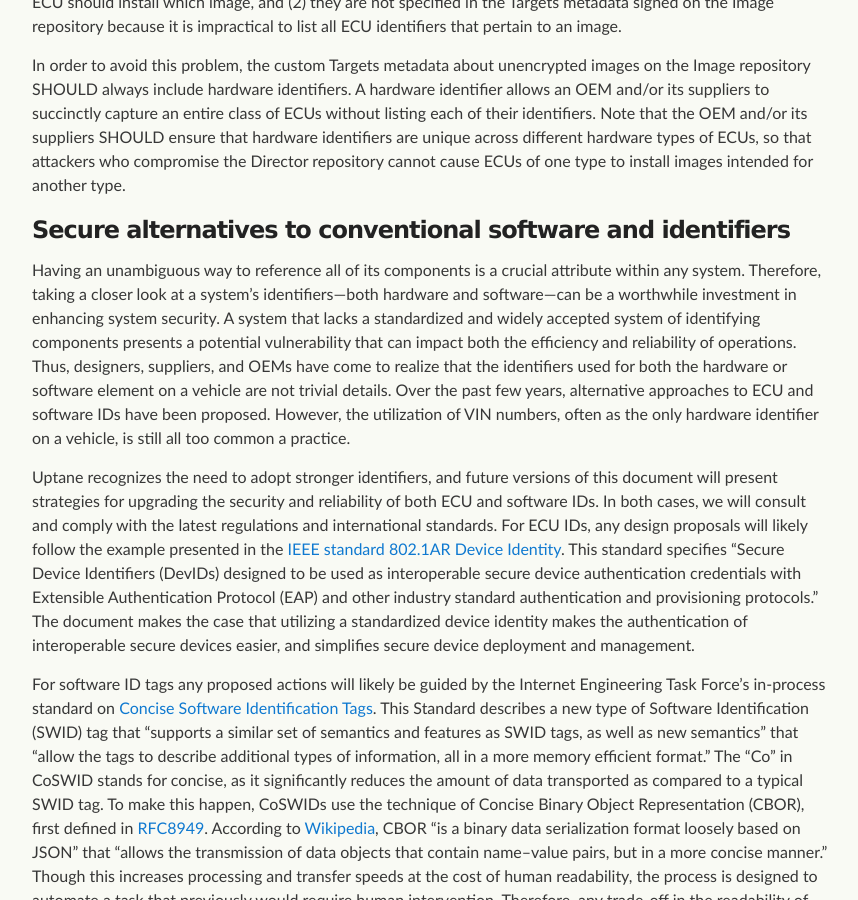
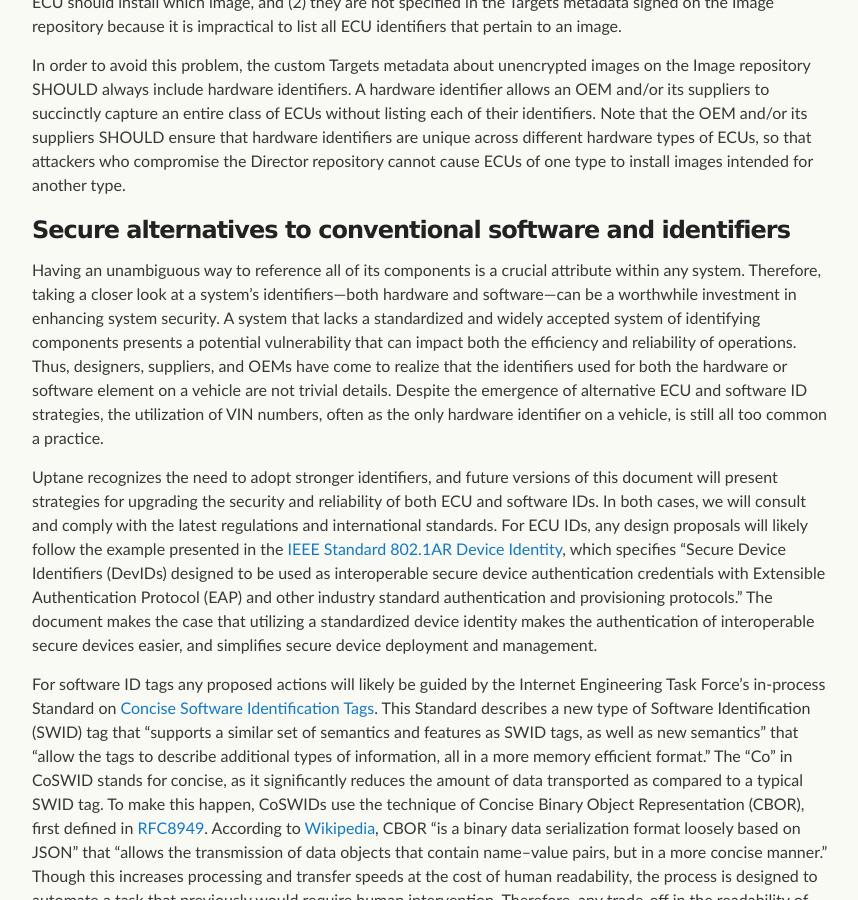
Before and after one commit to uptane/deployment-considerations, a Jekyll site: the page built from security_considerations.md, in a window 1280 px wide and 900 px high, scrolled down 748 px. Shown: the whole window, without its empty margins (208-1066 px from the left). Built offline with Jekyll 4.4.1, drawn with Linux system fonts in a browser that asks for light colours; our own code applies the rules of GitHub Pages for plain Markdown files.

Commit message:
fixed some minor wording issues

```diff
--- a/security_considerations.md
+++ b/security_considerations.md
@@ -20,11 +20,11 @@ In order to avoid this problem, the custom Targets metadata about unencrypted im
 
 ### Secure alternatives to conventional software and identifiers
 
-Having an unambiguous way to reference all of its components is a crucial attribute within any system. Therefore, taking a closer look at a system’s identifiers—both hardware and software—can be a worthwhile investment in enhancing system security. A system that lacks a standardized and widely accepted system of identifying components presents a potential vulnerability that can impact both the efficiency and reliability of operations. Thus, designers, suppliers, and OEMs have come to realize that the identifiers used for both the hardware or software element on a vehicle are not trivial details. Over the past few years, alternative approaches to ECU and software IDs have been proposed. However, the utilization of VIN numbers, often as the only hardware identifier on a vehicle, is still all too common a practice.
+Having an unambiguous way to reference all of its components is a crucial attribute within any system. Therefore, taking a closer look at a system’s identifiers—both hardware and software—can be a worthwhile investment in enhancing system security. A system that lacks a standardized and widely accepted system of identifying components presents a potential vulnerability that can impact both the efficiency and reliability of operations. Thus, designers, suppliers, and OEMs have come to realize that the identifiers used for both the hardware or software element on a vehicle are not trivial details. Despite the emergence of alternative ECU and software ID strategies, the utilization of VIN numbers, often as the only hardware identifier on a vehicle, is still all too common a practice.
 
-Uptane recognizes the need to adopt stronger identifiers, and future versions of this document will present strategies for upgrading the security and reliability of both ECU and software IDs. In both cases, we will consult and comply with the latest regulations and international standards. For ECU IDs, any design proposals will likely follow the example presented in the [IEEE standard 802.1AR Device Identity](https://1.ieee802.org/security/802-1ar/). This standard specifies “Secure Device Identifiers (DevIDs)  designed to be used as interoperable secure device authentication credentials with Extensible Authentication Protocol (EAP) and other industry standard authentication and provisioning protocols.” The document makes the case that utilizing a standardized device identity makes the authentication of interoperable secure devices easier, and simplifies secure device deployment and management.
+Uptane recognizes the need to adopt stronger identifiers, and future versions of this document will present strategies for upgrading the security and reliability of both ECU and software IDs. In both cases, we will consult and comply with the latest regulations and international standards. For ECU IDs, any design proposals will likely follow the example presented in the [IEEE Standard 802.1AR Device Identity](https://1.ieee802.org/security/802-1ar/), which specifies “Secure Device Identifiers (DevIDs)  designed to be used as interoperable secure device authentication credentials with Extensible Authentication Protocol (EAP) and other industry standard authentication and provisioning protocols.” The document makes the case that utilizing a standardized device identity makes the authentication of interoperable secure devices easier, and simplifies secure device deployment and management.
 
-For software ID tags any proposed actions will likely be guided by the Internet Engineering Task Force’s in-process standard on [Concise Software Identification Tags](https://datatracker.ietf.org/doc/draft-ietf-sacm-coswid/). This Standard describes a new type of Software Identification (SWID) tag that “supports a similar set of semantics and features as SWID tags, as well as new semantics” that “allow the tags to describe additional types of information, all in a more memory efficient format.” The “Co” in CoSWID stands for concise, as it significantly reduces the amount of data transported as compared to a typical SWID tag. To make this happen, CoSWIDs use the technique of Concise Binary Object Representation (CBOR), first defined in [RFC8949](https://datatracker.ietf.org/doc/html/rfc8949). According to [Wikipedia](https://en.wikipedia.org/wiki/CBOR),  CBOR “is a binary data serialization format loosely based on JSON” that “allows the transmission of data objects that contain name–value pairs, but in a more concise manner.” Though this  increases processing and transfer speeds at the cost of human readability, the process is designed to automate a task that previously would require human intervention. Therefore, any trade-off in the readability of content would be negligible compared to the enhanced security value.
+For software ID tags any proposed actions will likely be guided by the Internet Engineering Task Force’s in-process Standard on [Concise Software Identification Tags](https://datatracker.ietf.org/doc/draft-ietf-sacm-coswid/). This Standard describes a new type of Software Identification (SWID) tag that “supports a similar set of semantics and features as SWID tags, as well as new semantics” that “allow the tags to describe additional types of information, all in a more memory efficient format.” The “Co” in CoSWID stands for concise, as it significantly reduces the amount of data transported as compared to a typical SWID tag. To make this happen, CoSWIDs use the technique of Concise Binary Object Representation (CBOR), first defined in [RFC8949](https://datatracker.ietf.org/doc/html/rfc8949). According to [Wikipedia](https://en.wikipedia.org/wiki/CBOR),  CBOR “is a binary data serialization format loosely based on JSON” that “allows the transmission of data objects that contain name–value pairs, but in a more concise manner.” Though this  increases processing and transfer speeds at the cost of human readability, the process is designed to automate a task that previously would require human intervention. Therefore, any trade-off in the readability of content would be negligible compared to the enhanced security value.
 
 At this point, Uptane is not planning any imminent change in its Standard to mandate what qualifies as secure hardware or software identifiers, but we do strongly suggest adopters consider alternatives beyond just VIN numbers. Given the growing desirability of automotive systems as targets of hacking, identity is too important for security to trust to just a part number.
 
```
